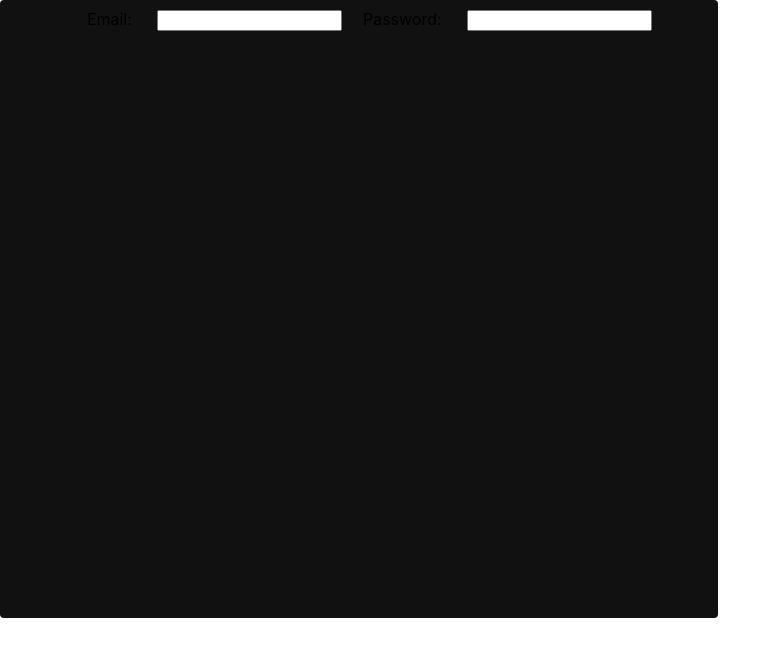
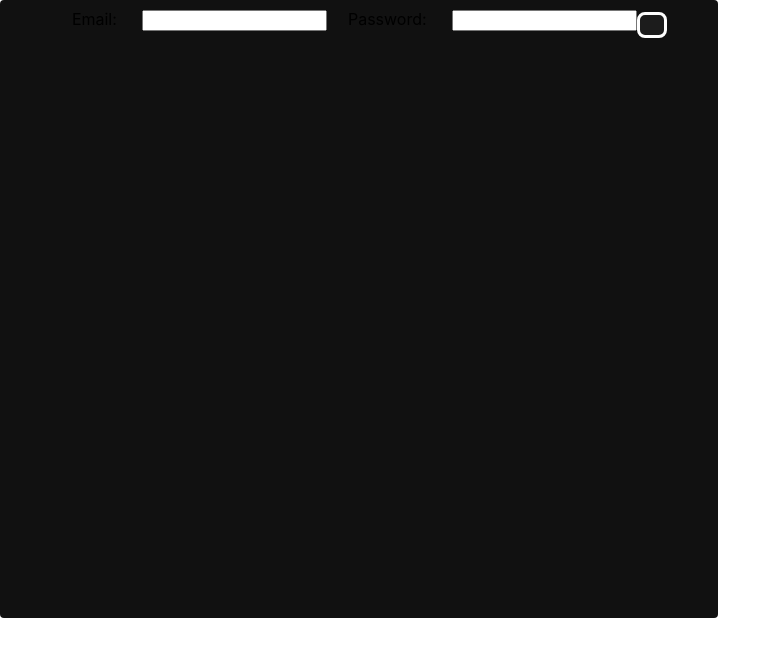
Before and after one commit to syi0/LHT, a React (Create React App) app: page /login in a window 1280 px wide. Shown: the top 656 px of the page, without its empty margins (0-781 px from the left). Built offline with nearby package versions, Linux system fonts and the light colour scheme.

Commit message:
login backend

```diff
--- a/src/Login/Login.jsx
+++ b/src/Login/Login.jsx
@@ -1,13 +1,32 @@
 import React from 'react';
+import axios from 'axios';
 import '../index.css';
 import './Login.css'
 export default function Test() {
+
+  const handleSubmit = (e) => {
+    e.preventDefault();
+    const form = e.target;
+    const formData = new FormData(form);
+    const formJson = Object.fromEntries(formData.entries());
+    console.log(formJson.email);
+    let qr=`SELECT Id FROM Login WHERE email='${formJson.email}' AND password='${formJson.password}'`;
+    axios.post('/api/db', {
+      query: qr
+
+    })
+    .then(function (response) {
+      console.log(response);
+    })
+
+}
     return (
-        <form action="">
+        <form action="" onSubmit={handleSubmit}>
            <label htmlFor="email">Email: </label>
            <input type="email" name="email" id="email" />
            <label htmlFor="password">Password: </label>
            <input type="password" name="password" id="password" />
+           <button type="submit"></button>
         </form>
     );
 }
```
Also changed, not shown: 2 other files (tests, documents, lock files or other folders).
